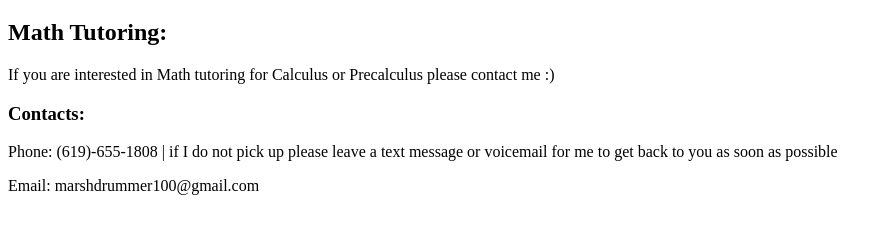
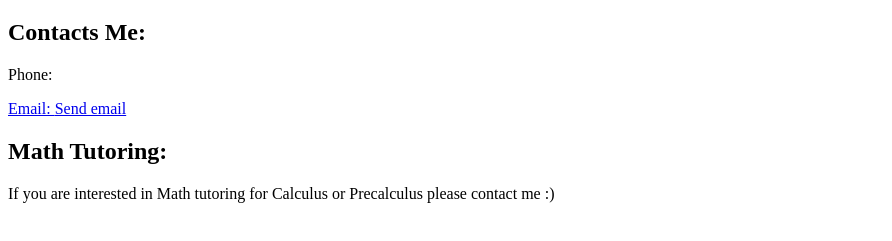
Before and after one commit to charles-marsh/charles-marsh.github.io, a plain HTML site: page index.html in a window 1280 px wide. Shown: the part 87-328 px from the top of the page, without its empty margins (0-892 px from the left). Drawn offline with Linux system fonts and the light colour scheme.

Commit message:
Update index.html

```diff
--- a/index.html
+++ b/index.html
@@ -3,9 +3,10 @@
     My personal website
   </head>
   <h1>Charles B. Marsh</h1>
+  <h2>Contacts Me:</h2>
+  <p>Phone: <a href=”tel://+16196551808”></p>
+  <p>Email: <a href="marshdrummer100@gmail.com">Send email</a></p>
   <h2>Math Tutoring:</h2>
   <p>If you are interested in Math tutoring for Calculus or Precalculus please contact me :)</p>
-  <h3>Contacts:</h3>
-  <p>Phone: (619)-655-1808 | if I do not pick up please leave a text message or voicemail for me to get back to you as soon as possible</p>
-  <p>Email: marshdrummer100@gmail.com</p>
+
 </html>
```
